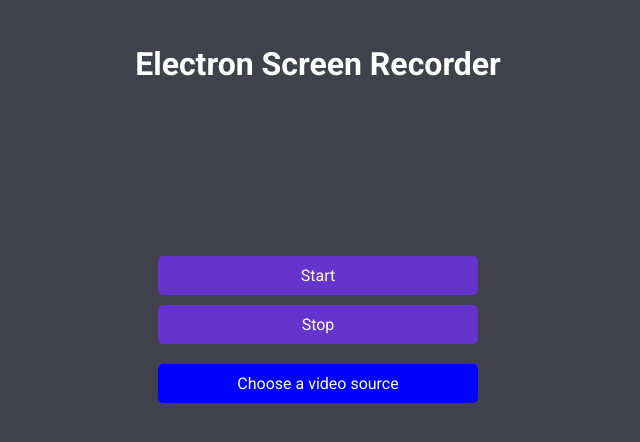
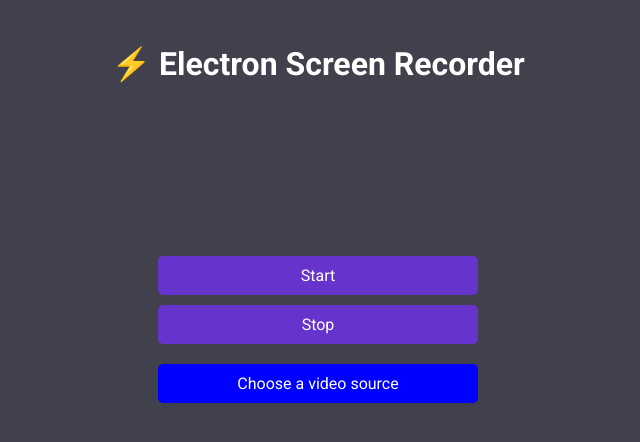
Before and after one commit to r3nanp/screen-recorder, an Electron app: page src/index.html in a window 800 px wide. Shown: the whole page, without its empty margins (82-722 px from the left). Drawn offline with Linux system fonts and the light colour scheme.

```diff
--- a/src/index.html
+++ b/src/index.html
@@ -11,7 +11,7 @@
   </head>
   <body>
     <div>
-      <h1>Electron Screen Recorder</h1>
+      <h1>⚡ Electron Screen Recorder</h1>
 
       <div id="main">
         <video></video>
```
Also changed, not shown: .github/screenshot.png (added), README.md (added).
